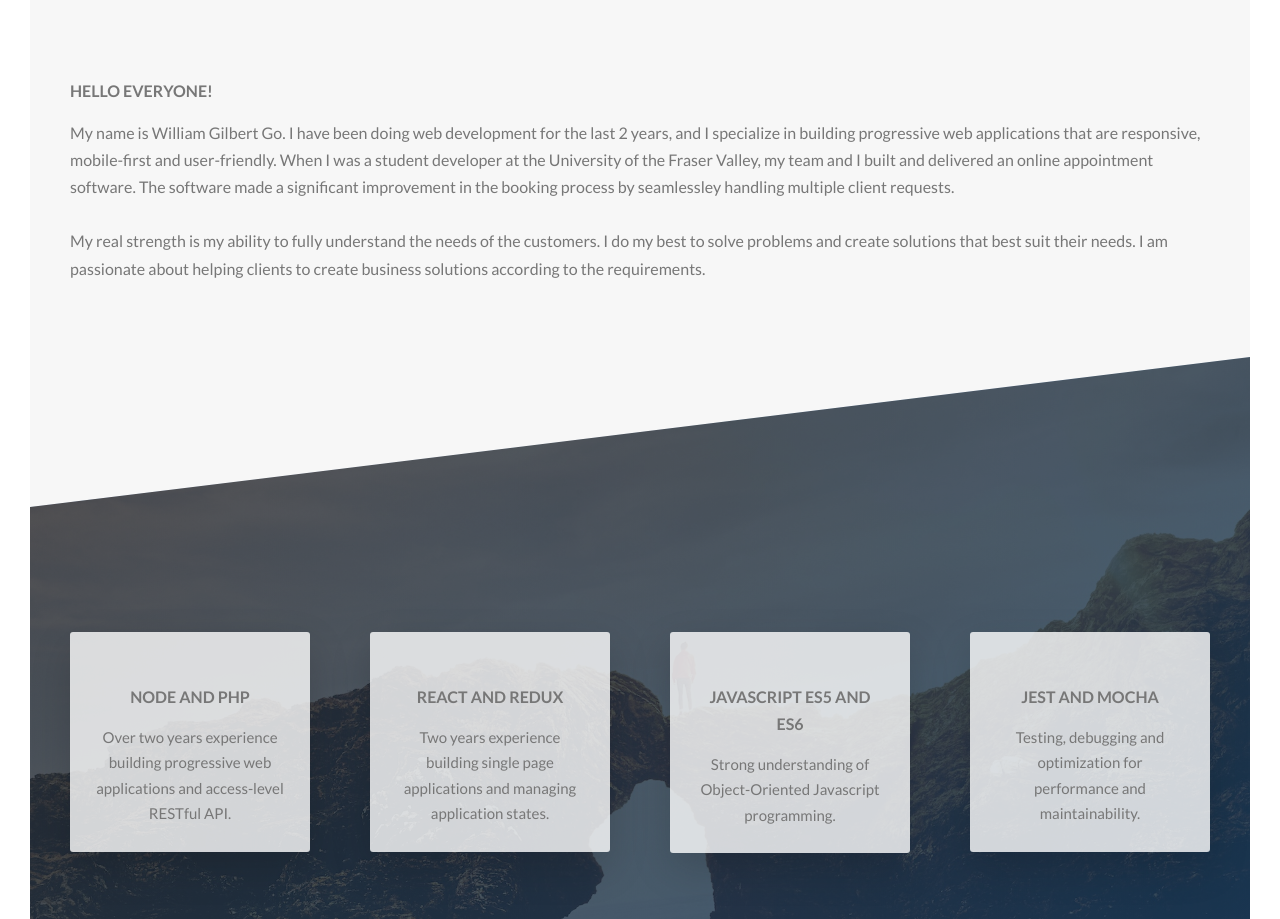
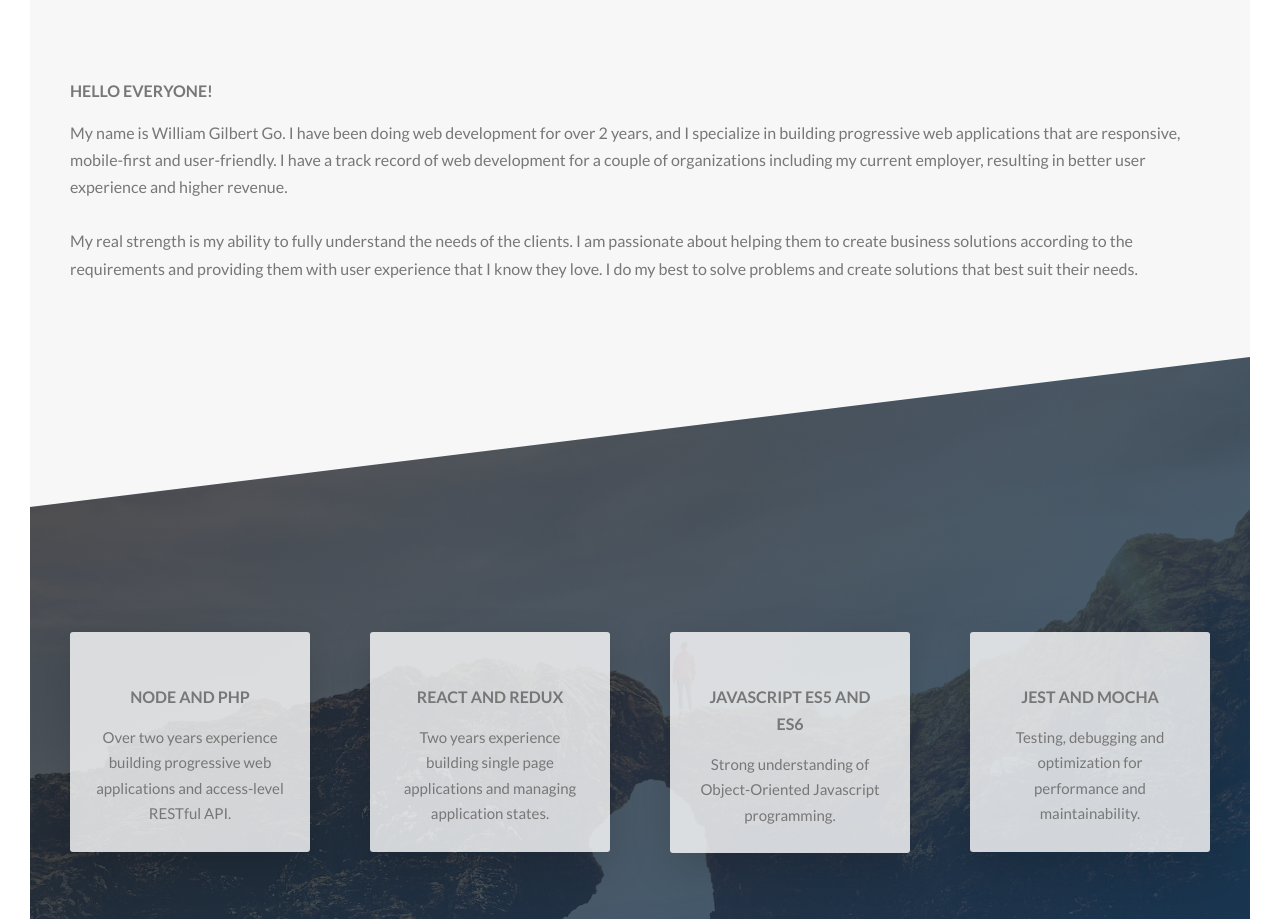
Before and after one commit to devwilliamgo/williamgo, a website: page index.html in a window 1280 px wide. Shown: the part 943-1862 px from the top of the page. Drawn offline with Linux system fonts and the light colour scheme.

Commit message:
Update index.html

```diff
--- a/index.html
+++ b/index.html
@@ -64,12 +64,18 @@
                 <div class="col-1-of-1">
                     <h3 class="heading-tertiary u-margin-bottom-small">Hello everyone!</h3>
                     <p class="paragraph">
-                        My name is William Gilbert Go. I have been doing web development for the last 2 years, and I specialize in building progressive web applications that are responsive, mobile-first and user-friendly.
-                        When I was a student developer at the University of the Fraser Valley, my team and I built and delivered an online appointment software. The software made a significant improvement in the booking process
-                        by seamlessley handling multiple client requests.
+                        My name is William Gilbert Go. I have been doing web development for over 2 years, and I specialize in building progressive web
+                        applications that are responsive, mobile-first and user-friendly. I have a track record of web
+                        development for a couple of organizations including my
+                        current employer, resulting in better user experience and higher revenue.
                         <br /> <br />
-                        My real strength is my ability to fully understand the needs of the customers. I do my best to solve problems and create solutions that best suit their needs.
-                        I am passionate about helping clients to create business solutions according to the requirements.
+                       My real strength is my ability to fully understand the needs of the clients. I am passionate
+                        about
+                        helping them to create business solutions according to the requirements and providing them with
+                        user
+                        experience that I know they love. I do my best to solve problems and create solutions that best
+                        suit
+                        their needs.
                     </p>
                 </div>
             </div>
```
